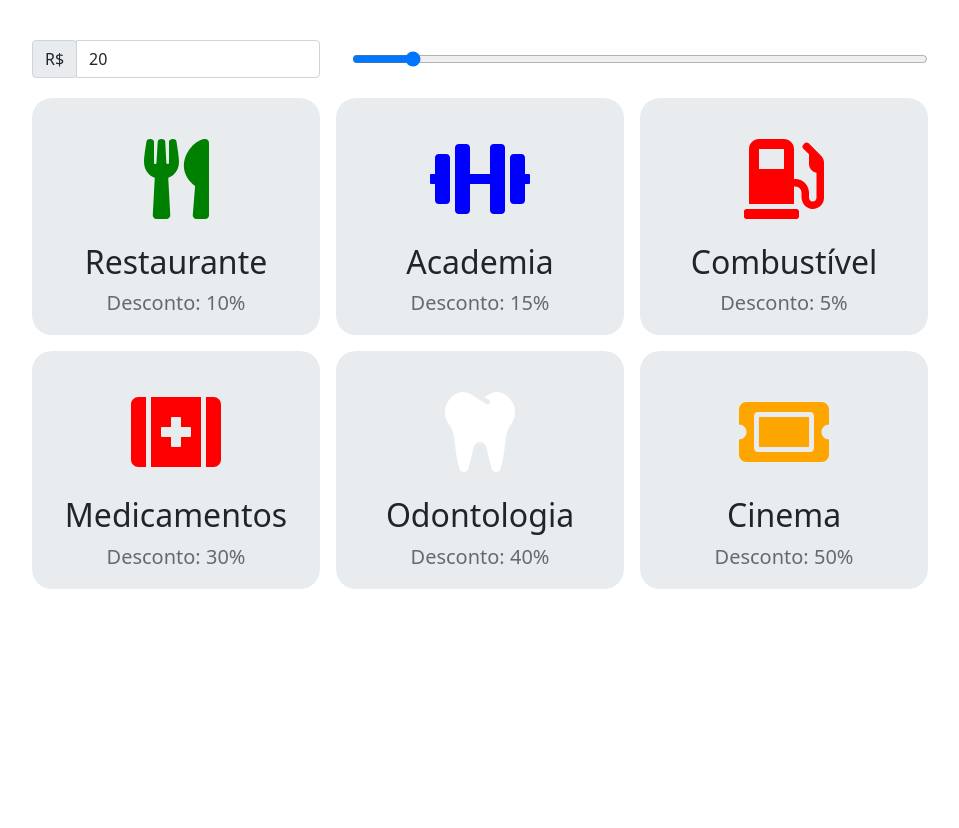
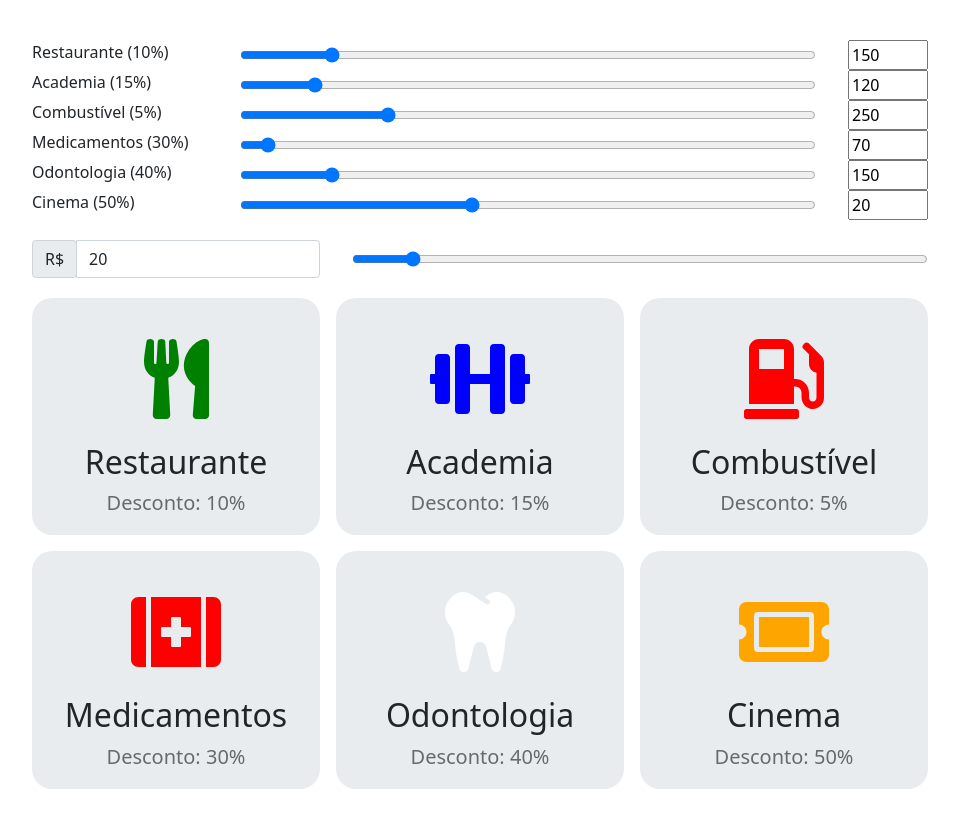
Before and after one commit to VictorPubh/discount-calculator, a React (Create React App) app: page / in a window 1280 px wide. Shown: the whole page, without its empty margins (160-1119 px from the left). Before the commit the page ends 800 px from the top, so only its background shows below. Built offline with nearby package versions, Linux system fonts and the light colour scheme.

Commit message:
Create Lecupon

```diff
--- a/src/App.js
+++ b/src/App.js
@@ -1,5 +1,6 @@
 import React, { useState } from "react";
 import mockCategories from "./mock";
+import Lecupon from './components/Lecupon'
 import { FontAwesomeIcon } from "@fortawesome/react-fontawesome";
 import * as B from "reactstrap";
 import * as S from "./styles";
@@ -67,6 +68,7 @@ function App() {
 
   return (
     <S.Container>
+      <Lecupon />
       <S.WrapperInput>
         <S.InputArea>
           <B.InputGroup>
--- /dev/null
+++ b/src/components/Lecupon/Line/index.js
@@ -0,0 +1,33 @@
+import { useState } from 'react';
+import styled from 'styled-components';
+import { CustomInput } from "reactstrap";
+
+const Line = ({ name, discount, min, max, defaultValue }) => {
+  const [value, setValue] = useState(defaultValue);
+
+  return (
+    <Container>
+      <span>{`${name} (${discount}%)`}</span>
+      <CustomInput
+        type="range"
+        min={min}
+        max={max}
+        value={value}
+        onChange={(e) => setValue(e.target.value)}
+      />
+      <input
+        type="number"
+        value={value}
+        onChange={(e) => setValue(e.target.value)}
+      />
+    </Container>
+  );
+};
+
+const Container = styled.div`
+  display: grid;
+  grid-template-columns: 11rem 1fr 5rem;
+  gap: 2rem;
+`;
+
+export default Line;
--- /dev/null
+++ b/src/components/Lecupon/index.js
@@ -0,0 +1,30 @@
+import React, { useEffect, useState } from 'react'
+import mockCategories from '../../mock'
+import * as B from 'reactstrap'
+import { Container } from './styles'
+
+import Line from './Line'
+
+const Lecupon = () => {
+    const [categories, setCategories] = useState(mockCategories)
+
+    useEffect(() => {
+        console.log(categories)
+    }, [categories])
+
+    return (
+        <Container>
+            { categories.map((category, i) => (
+                <Line
+                    name={category.name}
+                    discount={category.discount}
+                    min={category.min}
+                    max={category.max}
+                    defaultValue={category.default}
+                />
+            )) }
+        </Container>
+    )
+}
+
+export default Lecupon;
--- /dev/null
+++ b/src/components/Lecupon/styles.js
@@ -0,0 +1,6 @@
+import styled from 'styled-components';
+
+export const Container = styled.div`
+    display: flex;
+    flex-direction: column;
+`;
--- a/src/mock.js
+++ b/src/mock.js
@@ -13,36 +13,54 @@ const Categories = [
     discount: 10,
     icon: faUtensils,
     class: "restaurante",
+    min: 0,
+    max: 1000,
+    default: 150,
   },
   {
     name: "Academia",
     discount: 15,
     icon: faDumbbell,
     class: "academia",
+    min: 0,
+    max: 1000,
+    default: 120,
   },
   {
     name: "Combustível",
     discount: 5,
     icon: faGasPump,
     class: "combustivel",
+    min: 0,
+    max: 1000,
+    default: 250,
   },
   {
     name: "Medicamentos",
     discount: 30,
     icon: faFirstAid,
     class: "medicamentos",
+    min: 0,
+    max: 2000,
+    default: 70,
   },
   {
     name: "Odontologia",
     discount: 40,
     icon: faTooth,
     class: "odontologia",
+    min: 0,
+    max: 1000,
+    default: 150,
   },
   {
     name: "Cinema",
     discount: 50,
     icon: faTicketAlt,
     class: "cinema",
+    min: 0,
+    max: 50,
+    default: 20,
   },
 ];
 
```
